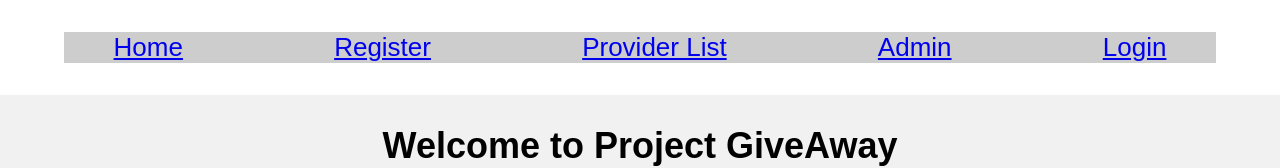
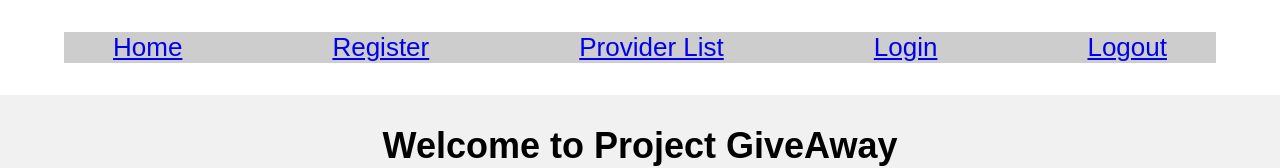
Before and after one commit to johnalai/c7-giveaway, a React (Create React App) app in the folder client/: page / in a window 1280 px wide. Shown: the top 168 px of the page. Built offline with nearby package versions, Linux system fonts and the light colour scheme.

Commit message:
admin list visibility

```diff
--- a/client/src/App.js
+++ b/client/src/App.js
@@ -36,9 +36,21 @@ function App() {
         <Link to="/">Home</Link>
         <Link to="/register">Register</Link>
         <Link to="/provider-list">Provider List</Link>
-        <Link to="/admin"> Admin</Link>
+        {currentUser.user==="admin"&&
+        <Link to="/admin"> Admin</Link>}
+
         <Link to="/login"> Login</Link>
+        <Link to="/logout"> Logout</Link>
       </nav>
+      <div>
+      {currentUser.username}
+<div>
+{currentUser.user}
+</div>
+
+      </div>
+
+
       <UserContext.Provider value={{currentUser,setCurrentUser}}>
       <Routes>
         <Route path="/" element={<LandingPage />} />
```
